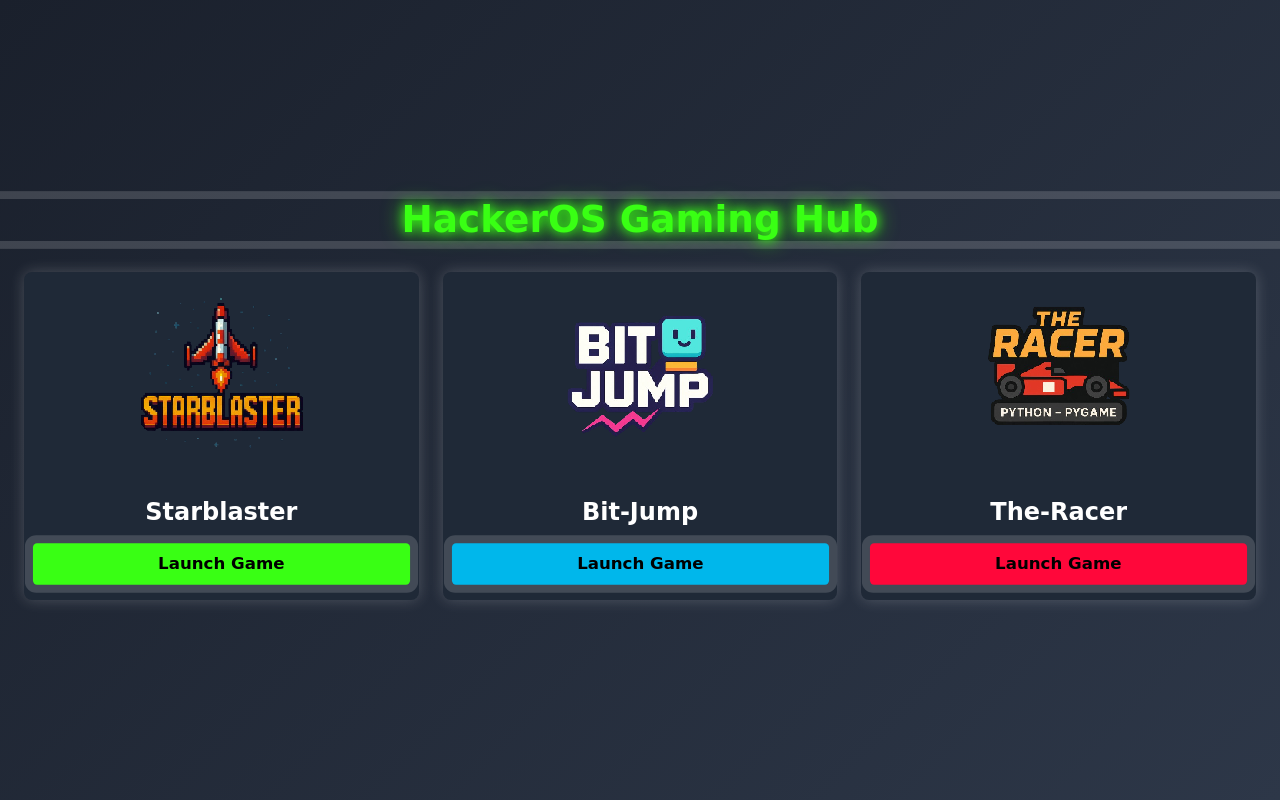
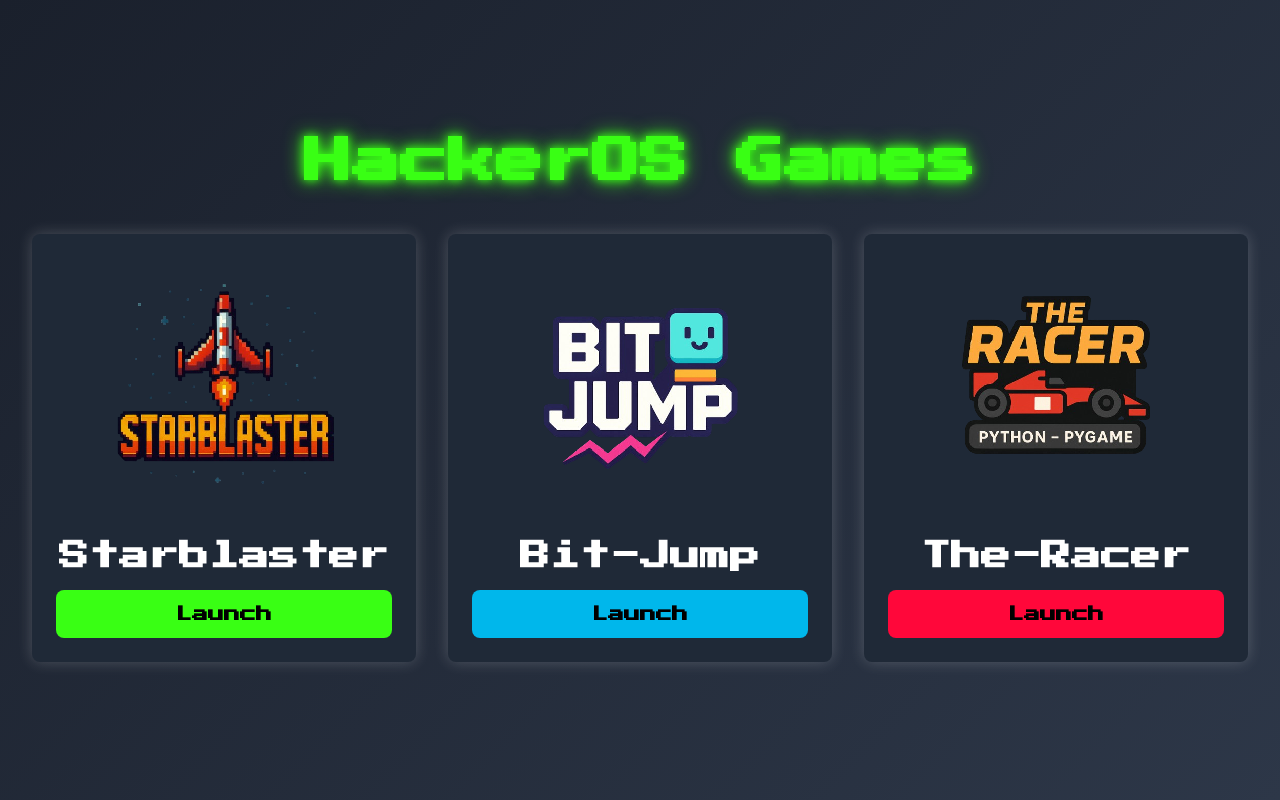
Before and after one commit to HackerOS-Linux-System/Bit-Jump, a website: page app/index.html in a window 1280 px wide. Drawn offline with nearby package versions, Linux system fonts and the light colour scheme.

Commit message:
Update index.html

```diff
--- a/app/index.html
+++ b/app/index.html
@@ -3,34 +3,37 @@
 <head>
   <meta charset="UTF-8">
   <meta name="viewport" content="width=device-width, initial-scale=1.0">
-  <title>HackerOS Gaming Hub</title>
+  <title>HackerOS Games</title>
   <link href="https://cdn.jsdelivr.net/npm/tailwindcss@2.2.19/dist/tailwind.min.css" rel="stylesheet">
+  <link href="https://fonts.googleapis.com/css2?family=Press+Start+2P&display=swap" rel="stylesheet">
   <link rel="stylesheet" href="styles.css">
 </head>
-<body class="bg-gray-900 flex items-center justify-center min-h-screen">
-  <div class="game-hub container mx-auto p-6">
-    <h1 class="text-4xl font-bold text-center text-neon-green mb-8 animate-pulse pixel-font">HackerOS Gaming Hub</h1>
-    <div class="grid grid-cols-1 md:grid-cols-3 gap-6">
+<body class="bg-gray-900 flex items-center justify-center min-h-screen overflow-hidden">
+  <div class="game-hub container mx-auto p-8 relative">
+    <h1 class="text-5xl font-bold text-center text-neon-green mb-12 animate-glitch pixel-font">HackerOS Games</h1>
+    <div class="grid grid-cols-1 md:grid-cols-3 gap-8">
       <!-- Starblaster -->
-      <div class="game-card bg-gray-800 rounded-lg p-4 transform hover:scale-105 transition-transform duration-300">
-        <img src="starblaster.png" alt="Starblaster Logo" class="w-full h-48 object-contain pixelated mb-4 animate-bounce-slow">
-        <h2 class="text-2xl font-bold text-white text-center pixel-font">Starblaster</h2>
-        <button onclick="launchGame('starblaster')" class="mt-4 w-full bg-neon-green text-black font-bold py-2 rounded hover:bg-neon-green-dark transition-colors pixel-font animate-pulse">Launch Game</button>
+      <div class="game-card bg-gray-800 rounded-lg p-6 transform hover:scale-105 transition-transform duration-300 shadow-neon">
+        <img src="starblaster.png" alt="Starblaster Logo" class="w-full h-64 object-contain pixelated mb-6 animate-pixel-bounce">
+        <h2 class="text-3xl font-bold text-white text-center pixel-font mb-4">Starblaster</h2>
+        <button onclick="launchGame('starblaster')" class="w-full bg-neon-green text-black font-bold py-3 rounded-lg hover:bg-neon-green-dark transition-colors pixel-font animate-pulse-neon">Launch</button>
       </div>
       <!-- Bit-Jump -->
-      <div class="game-card bg-gray-800 rounded-lg p-4 transform hover:scale-105 transition-transform duration-300">
-        <img src="bit-jump.png" alt="Bit-Jump Logo" class="w-full h-48 object-contain pixelated mb-4 animate-bounce-slow">
-        <h2 class="text-2xl font-bold text-white text-center pixel-font">Bit-Jump</h2>
-        <button onclick="launchGame('bit-jump')" class="mt-4 w-full bg-neon-blue text-black font-bold py-2 rounded hover:bg-neon-blue-dark transition-colors pixel-font animate-pulse">Launch Game</button>
+      <div class="game-card bg-gray-800 rounded-lg p-6 transform hover:scale-105 transition-transform duration-300 shadow-neon">
+        <img src="bit-jump.png" alt="Bit-Jump Logo" class="w-full h-64 object-contain pixelated mb-6 animate-pixel-bounce">
+        <h2 class="text-3xl font-bold text-white text-center pixel-font mb-4">Bit-Jump</h2>
+        <button onclick="launchGame('bit-jump')" class="w-full bg-neon-blue text-black font-bold py-3 rounded-lg hover:bg-neon-blue-dark transition-colors pixel-font animate-pulse-neon">Launch</button>
       </div>
       <!-- The-Racer -->
-      <div class="game-card bg-gray-800 rounded-lg p-4 transform hover:scale-105 transition-transform duration-300">
-        <img src="the-racer.png" alt="The-Racer Logo" class="w-full h-48 object-contain pixelated mb-4 animate-bounce-slow">
-        <h2 class="text-2xl font-bold text-white text-center pixel-font">The-Racer</h2>
-        <button onclick="launchGame('the-racer')" class="mt-4 w-full bg-neon-red text-black font-bold py-2 rounded hover:bg-neon-red-dark transition-colors pixel-font animate-pulse">Launch Game</button>
+      <div class="game-card bg-gray-800 rounded-lg p-6 transform hover:scale-105 transition-transform duration-300 shadow-neon">
+        <img src="the-racer.png" alt="The-Racer Logo" class="w-full h-64 object-contain pixelated mb-6 animate-pixel-bounce">
+        <h2 class="text-3xl font-bold text-white text-center pixel-font mb-4">The-Racer</h2>
+        <button onclick="launchGame('the-racer')" class="w-full bg-neon-red text-black font-bold py-3 rounded-lg hover:bg-neon-red-dark transition-colors pixel-font animate-pulse-neon">Launch</button>
       </div>
     </div>
+    <!-- Background animation -->
+    <div class="bg-particles absolute inset-0 pointer-events-none"></div>
   </div>
-  <script src="app.js"></script>
+  <script src="renderer.js"></script>
 </body>
 </html>
```
